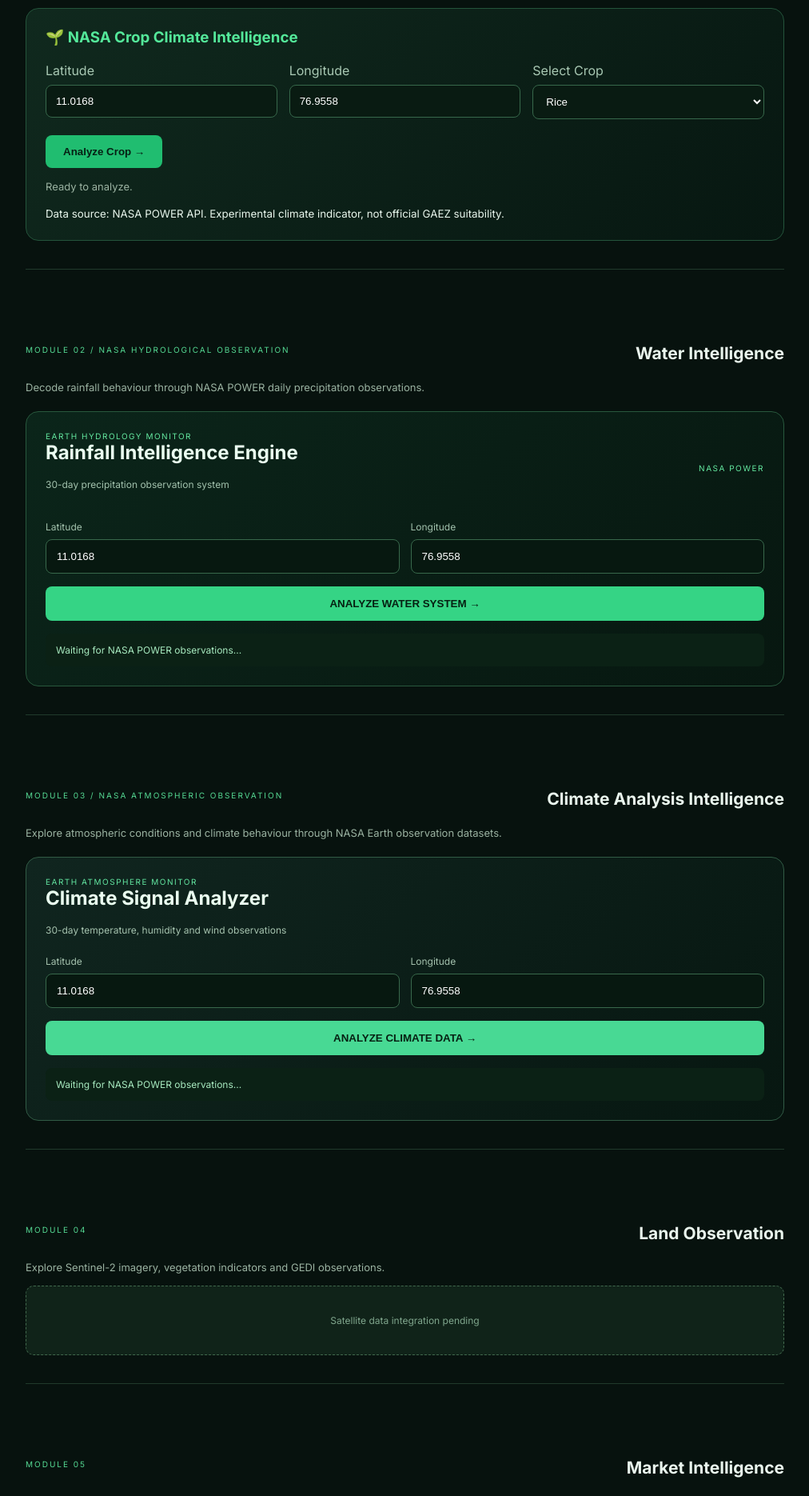
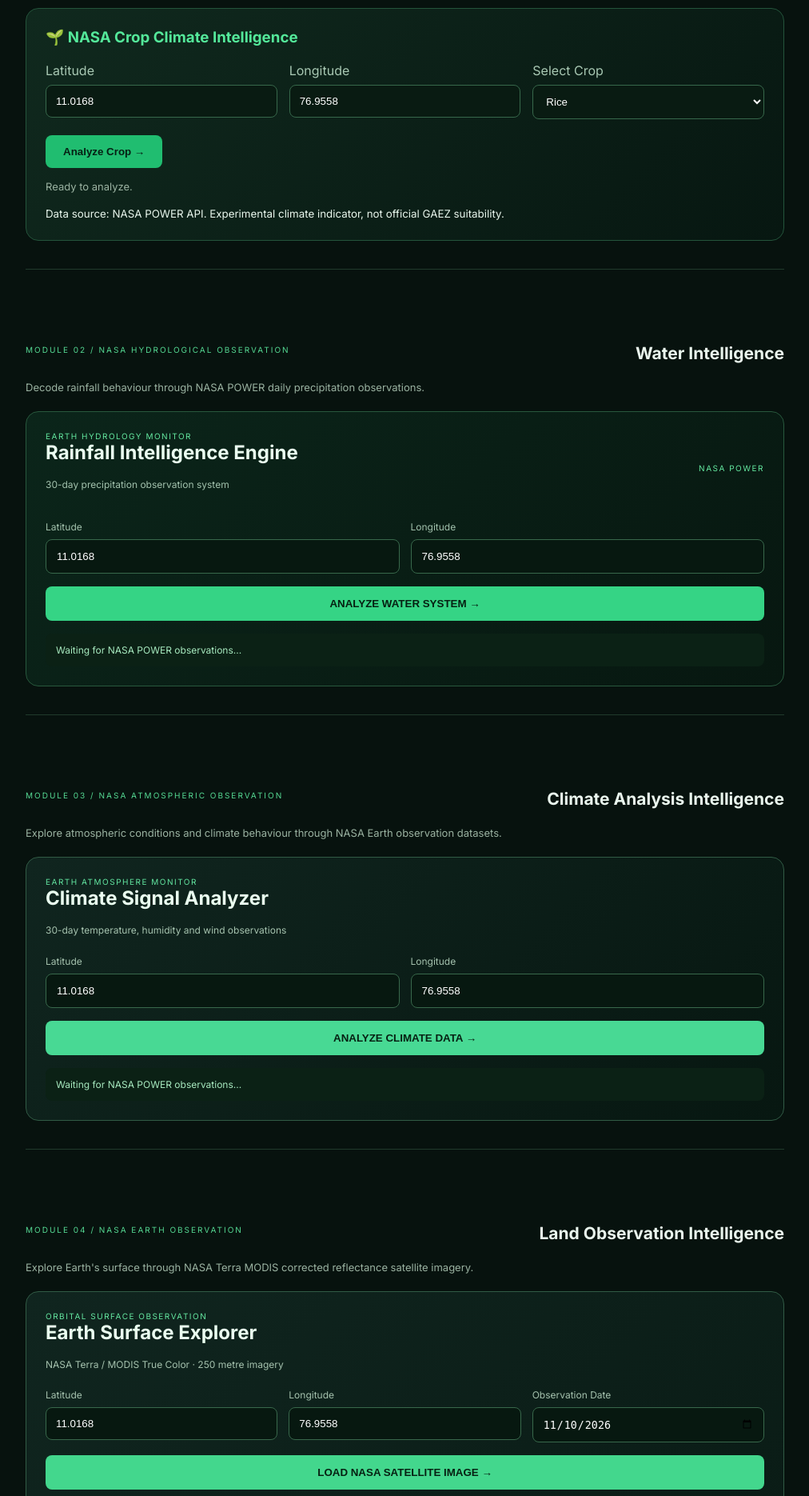
Before and after one commit to karthi31032008/one-last-time, a Flask app: page / in a window 1280 px wide. Shown: the part 1501-3371 px from the top of the page at 80% size, without its empty margins (261-1273 px from the left). Run offline with Flask 3, Linux system fonts and the light colour scheme.

Commit message:
Update index.html

```diff
--- a/templates/index.html
+++ b/templates/index.html
@@ -1161,14 +1161,238 @@ async function runClimateAnalysis() {
 </script>
 
 
+
 <section id="vegetation" class="detail-section">
-    <div class="section-heading">
-        <small>MODULE 04</small>
-        <h2>Land Observation</h2>
+
+<link rel="stylesheet"
+ href="https://unpkg.com/leaflet@1.9.4/dist/leaflet.css">
+
+<style>
+.land-dashboard {
+    background:linear-gradient(135deg,#10251f,#071711);
+    border:1px solid #315b45;
+    border-radius:16px;
+    padding:24px;
+    margin-top:22px;
+    color:#eafff0;
+}
+.land-label {
+    color:#65e7a1;
+    font-size:10px;
+    letter-spacing:1.5px;
+}
+.land-dashboard p {
+    color:#a5c2ae;
+    font-size:12px;
+    line-height:1.8;
+}
+.land-controls {
+    display:grid;
+    grid-template-columns:1fr 1fr 1fr;
+    gap:14px;
+    margin-top:20px;
+}
+.land-controls label {
+    display:block;
+    font-size:12px;
+    color:#a5c2ae;
+    margin-bottom:8px;
+}
+.land-controls input {
+    width:100%;
+    padding:12px;
+    background:#071810;
+    color:white;
+    border:1px solid #38684b;
+    border-radius:8px;
+}
+.land-btn {
+    width:100%;
+    padding:14px;
+    margin-top:16px;
+    background:#43d78d;
+    color:#062012;
+    border:0;
+    border-radius:8px;
+    font-weight:bold;
+    cursor:pointer;
+}
+#nasaLandMap {
+    width:100%;
+    height:430px;
+    margin-top:20px;
+    border-radius:12px;
+    border:1px solid #315b45;
+    background:#10251f;
+}
+.land-info {
+    background:#0b2115;
+    border-left:3px solid #43d78d;
+    padding:15px;
+    margin-top:16px;
+    color:#a5c2ae;
+    font-size:11px;
+    line-height:1.8;
+}
+@media(max-width:650px) {
+    .land-controls {grid-template-columns:1fr;}
+    #nasaLandMap {height:330px;}
+}
+</style>
+
+<div class="section-heading">
+    <small>MODULE 04 / NASA EARTH OBSERVATION</small>
+    <h2>Land Observation Intelligence</h2>
+</div>
+
+<p>
+    Explore Earth's surface through NASA Terra MODIS
+    corrected reflectance satellite imagery.
+</p>
+
+<div class="land-dashboard">
+
+    <div class="land-label">ORBITAL SURFACE OBSERVATION</div>
+    <h2>Earth Surface Explorer</h2>
+    <p>NASA Terra / MODIS True Color · 250 metre imagery</p>
+
+    <div class="land-controls">
+
+        <div>
+            <label>Latitude</label>
+            <input id="landLat" type="number"
+                   value="11.0168" step="any">
+        </div>
+
+        <div>
+            <label>Longitude</label>
+            <input id="landLon" type="number"
+                   value="76.9558" step="any">
+        </div>
+
+        <div>
+            <label>Observation Date</label>
+            <input id="landDate" type="date"
+                   value="2026-11-10"
+                   max="2026-11-14">
+        </div>
+
     </div>
-    <p>Explore Sentinel-2 imagery, vegetation indicators and GEDI observations.</p>
-    <div class="placeholder">Satellite data integration pending</div>
+
+    <button class="land-btn" onclick="loadNasaLandImage()">
+        LOAD NASA SATELLITE IMAGE →
+    </button>
+
+    <div id="landStatus" class="land-info">
+        Initializing NASA Earth observation...
+    </div>
+
+    <div id="nasaLandMap"></div>
+
+    <div class="land-info">
+        <strong>Satellite:</strong> NASA Terra MODIS<br>
+        <strong>Layer:</strong> Corrected Reflectance True Color<br>
+        <strong>Resolution:</strong> 250 metres<br>
+        <strong>Source:</strong> NASA GIBS / NASA Earthdata
+    </div>
+
+    <div class="land-info">
+        This is satellite true-color imagery. It is not an
+        NDVI calculation or a verified land-change assessment.
+        Cloud cover and observation availability can affect imagery.
+    </div>
+
+</div>
 </section>
+
+<script src="https://unpkg.com/leaflet@1.9.4/dist/leaflet.js"></script>
+
+<script>
+let nasaLandMap = null;
+let nasaLandLayer = null;
+let nasaLandMarker = null;
+
+function initializeNasaLandMap() {
+
+    if (nasaLandMap) return;
+
+    nasaLandMap = L.map("nasaLandMap", {
+        center:[11.0168,76.9558],
+        zoom:6,
+        minZoom:2,
+        maxZoom:9
+    });
+
+    nasaLandLayer = L.tileLayer(
+        "https://gibs.earthdata.nasa.gov/wmts/epsg3857/best/" +
+        "MODIS_Terra_CorrectedReflectance_TrueColor/default/" +
+        "{time}/GoogleMapsCompatible_Level9/{z}/{y}/{x}.jpg",
+        {
+            time:"2026-11-10",
+            tileSize:256,
+            minZoom:0,
+            maxZoom:9,
+            attribution:"NASA GIBS / NASA Earthdata",
+            crossOrigin:true
+        }
+    );
+
+    nasaLandLayer.addTo(nasaLandMap);
+
+    nasaLandMarker = L.marker([11.0168,76.9558])
+        .addTo(nasaLandMap)
+        .bindPopup("Selected observation location");
+
+    setTimeout(() => nasaLandMap.invalidateSize(),300);
+}
+
+function loadNasaLandImage() {
+
+    const lat = Number(document.getElementById("landLat").value);
+    const lon = Number(document.getElementById("landLon").value);
+    const date = document.getElementById("landDate").value;
+    const status = document.getElementById("landStatus");
+
+    if (!Number.isFinite(lat) || !Number.isFinite(lon) ||
+        lat < -90 || lat > 90 || lon < -180 || lon > 180) {
+        status.textContent = "Enter valid latitude and longitude.";
+        return;
+    }
+
+    if (!date) {
+        status.textContent = "Select an observation date.";
+        return;
+    }
+
+    status.textContent =
+        "Loading NASA Terra MODIS imagery for " + date + "...";
+
+    nasaLandMap.setView([lat,lon],7);
+    nasaLandLayer.setParams?.({time:date});
+
+    const newUrl =
+        "https://gibs.earthdata.nasa.gov/wmts/epsg3857/best/" +
+        "MODIS_Terra_CorrectedReflectance_TrueColor/default/" +
+        date + "/GoogleMapsCompatible_Level9/{z}/{y}/{x}.jpg";
+
+    nasaLandLayer.setUrl(newUrl);
+
+    nasaLandMarker.setLatLng([lat,lon]);
+
+    nasaLandMarker.bindPopup(
+        "Selected location<br>" + lat + ", " + lon
+    ).openPopup();
+
+    status.textContent =
+        "NASA imagery requested. If tiles are unavailable for " +
+        "this date, select another observation date.";
+}
+
+document.addEventListener("DOMContentLoaded", function() {
+    initializeNasaLandMap();
+});
+</script>
+
 
 <section id="market" class="detail-section">
     <div class="section-heading">
```
